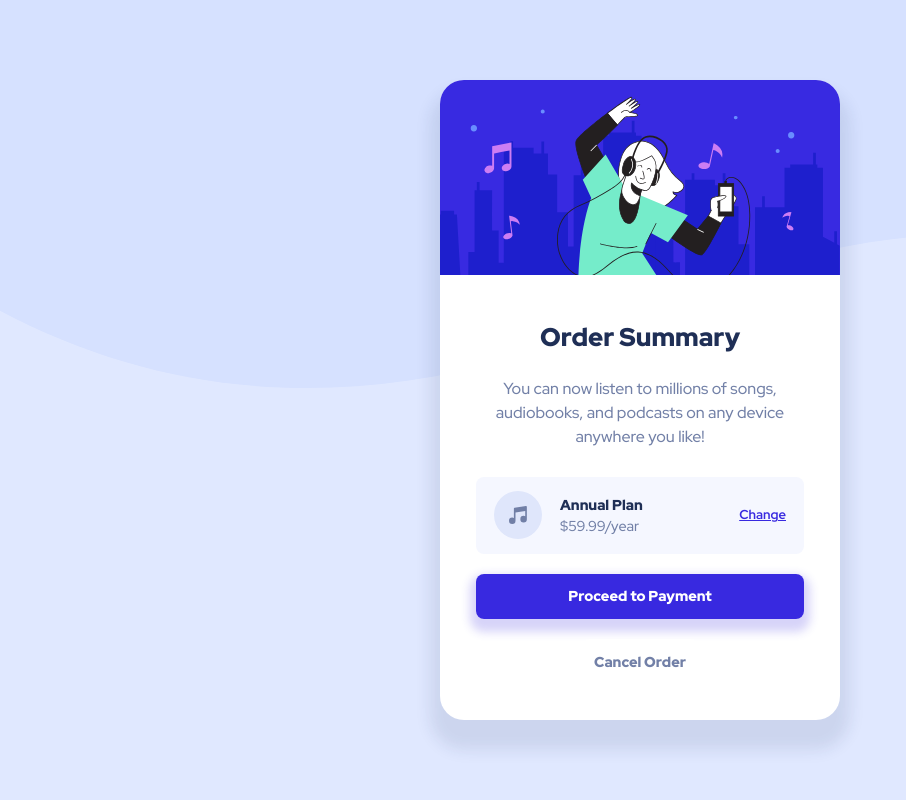
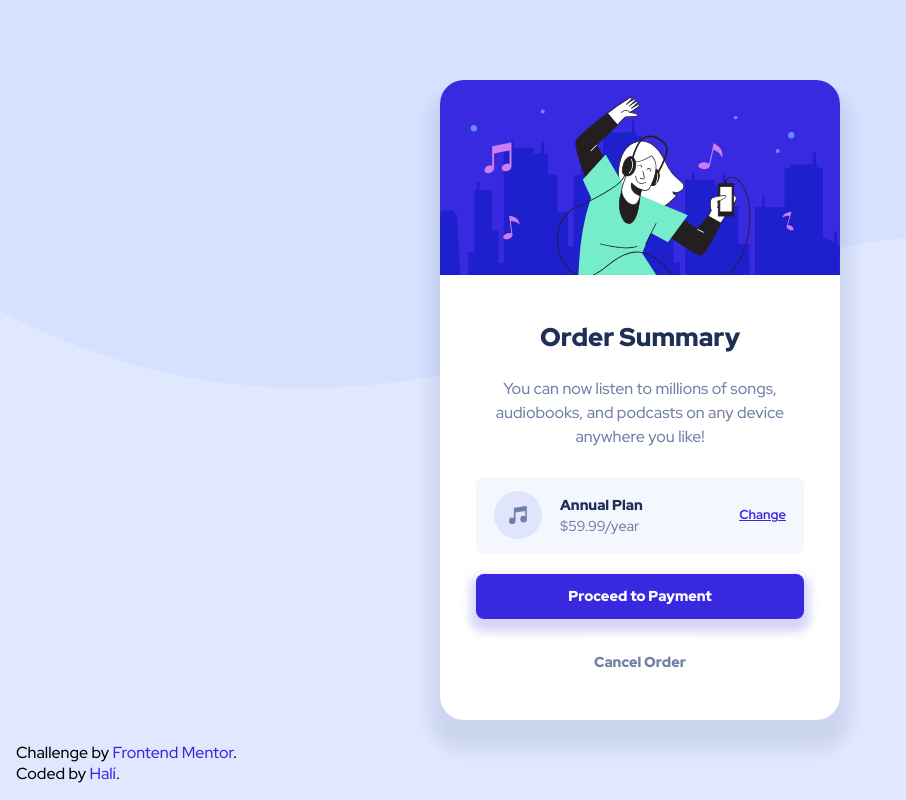
Before and after one commit to halivert/order-summary-component-challenge-hub, a website built with Vite: page index.html in a window 1280 px wide. Shown: the whole page, without its empty margins (0-906 px from the left). Built offline with nearby package versions, Linux system fonts and the light colour scheme.

Commit message:
Update yarn and add footer

```diff
--- a/index.html
+++ b/index.html
@@ -40,6 +40,19 @@
         </div>
       </article>
     </main>
+    <footer>
+      <p>
+        Challenge by
+        <a
+          href="https://www.frontendmentor.io/challenges/order-summary-component-QlPmajDUj"
+          target="_blank"
+          rel="noopener noreferrer"
+          >Frontend Mentor</a
+        >.
+        <br />
+        Coded by <a href="https://halivert.dev">Halí</a>.
+      </p>
+    </footer>
     <script type="module" src="/src/main.ts"></script>
   </body>
 </html>
--- a/src/style.scss
+++ b/src/style.scss
@@ -21,6 +21,10 @@
   --dark-blue: hsl(223, 47%, 23%);
   --font-size: 16px;
   --font-family: "Red Hat Display";
+}
+
+body {
+  position: relative;
 }
 
 main {
@@ -173,3 +177,15 @@ main {
     }
   }
 }
+
+footer {
+  position: absolute;
+  inset: auto auto 1em 1em;
+  font-family: var(--font-family);
+  font-size: var(--font-size);
+
+  a {
+    color: var(--bright-blue);
+    text-decoration: none;
+  }
+}
```
Also changed, not shown: .yarnrc.yml (added), 2 other files.
